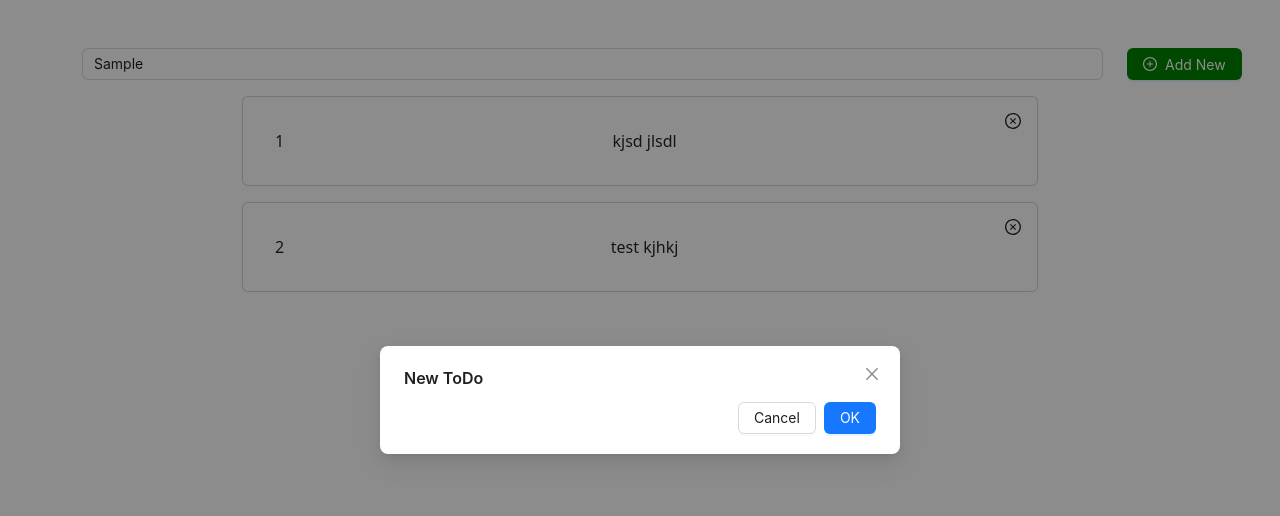
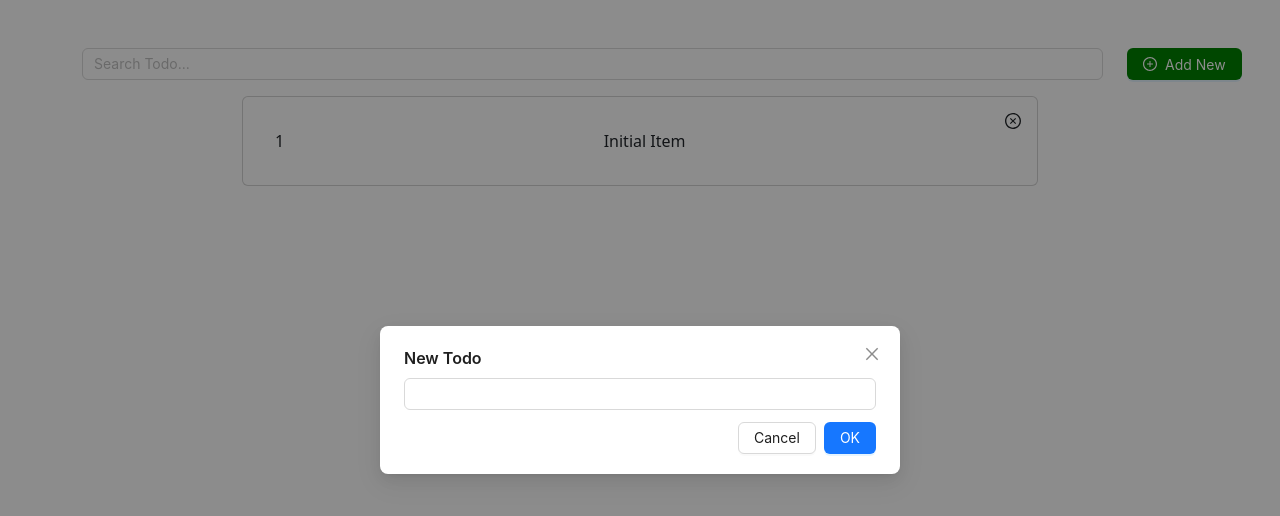
Before and after one commit to charith9422/todo-app, a React (Create React App) app: page / in a window 1280 px wide. Both pictures are taken after typing "Sample" into the empty fields and a click on the button "Add New". Shown: the top 516 px of the page. Built offline with nearby package versions, Linux system fonts and the light colour scheme.

Commit message:
develop: add new todo

```diff
--- a/src/components/atoms/Input/index.tsx
+++ b/src/components/atoms/Input/index.tsx
@@ -1,13 +1,15 @@
 import { Input as AntInput } from "antd";
 export interface IInputProps {
 	placeholder?: string;
-	onchange: (v: string) => void;
+	onChange: (v: string) => void;
+	value: string;
 }
-const Input: React.FC<IInputProps> = ({ placeholder, onchange }) => {
+const Input: React.FC<IInputProps> = ({ placeholder, onChange, value }) => {
 	return (
 		<AntInput
 			placeholder={placeholder}
-			onChange={(event) => onchange(event.target.value)}
+			value={value}
+			onChange={(event) => onChange(event.target.value)}
 		/>
 	);
 };
--- a/src/components/molecules/CardItem/index.tsx
+++ b/src/components/molecules/CardItem/index.tsx
@@ -3,7 +3,7 @@ import "./CardItem.scss";
 import { CloseCircleOutlined } from "@ant-design/icons";
 
 export interface ICardItemProps {
-	id: string;
+	id: number;
 	title: string;
 	actionStatus?: React.ReactNode;
 }
--- a/src/components/molecules/Modal/index.tsx
+++ b/src/components/molecules/Modal/index.tsx
@@ -5,19 +5,21 @@ export interface IModalProps {
 	modalOpen: boolean;
 	setModalOpen: (val: boolean) => void;
 	title: string;
+	handleOk: () => void;
 }
 const Modal: React.FC<React.PropsWithChildren<IModalProps>> = ({
 	children,
 	modalOpen,
 	title,
 	setModalOpen,
+	handleOk,
 }) => {
 	return (
 		<AntModal
 			title={title}
 			centered
 			open={modalOpen}
-			onOk={() => setModalOpen(!modalOpen)}
+			onOk={handleOk}
 			onCancel={() => setModalOpen(!modalOpen)}
 		>
 			{children}
--- /dev/null
+++ b/src/components/organisms/NewTodo/index.tsx
@@ -0,0 +1,29 @@
+import Input from "../../atoms/Input";
+import Modal from "../../molecules/Modal";
+
+export interface INewTodoProps {
+	showModal: boolean;
+	setShowModal: (val: boolean) => void;
+	onChangeInput: (val: string) => void;
+	handleOk: () => void;
+	inputValue: string;
+}
+const NewTodo: React.FC<INewTodoProps> = ({
+	showModal,
+	inputValue,
+	setShowModal,
+	onChangeInput,
+	handleOk,
+}) => {
+	return (
+		<Modal
+			handleOk={handleOk}
+			title="New Todo"
+			modalOpen={showModal}
+			setModalOpen={setShowModal}
+			children={<Input onChange={onChangeInput} value={inputValue} />}
+		/>
+	);
+};
+
+export default NewTodo;
--- a/src/components/templates/Home/index.tsx
+++ b/src/components/templates/Home/index.tsx
@@ -5,19 +5,42 @@ import { PlusCircleOutlined } from "@ant-design/icons";
 import CardItemsList from "../../organisms/CardList";
 import "./Home.scss";
 import React from "react";
-import Modal from "../../molecules/Modal";
+import NewTodo from "../../organisms/NewTodo";
+import { INITIAL_TODO_LIST } from "../../../shared/utils";
 
 export interface IHomeProps {
 	onChangeSearch: (v: string) => void;
 }
+export interface ITodo {
+	id: number;
+	title: string;
+	actionStatus: any;
+}
 const Home: React.FC<IHomeProps> = ({ onChangeSearch }) => {
 	const [showModal, setShowModal] = React.useState(false);
+	const [todoList, setTodoList] = React.useState<ITodo[]>(INITIAL_TODO_LIST);
+
+	const [todoName, setTodoName] = React.useState<string>("");
+
+	const handleAddNewTodo = () => {
+		if (todoName) {
+			setTodoList((todoList) => [
+				...todoList,
+				{ actionStatus: "", id: todoList.length + 1, title: todoName },
+			]);
+			setTodoName("");
+		}
+	};
 	return (
 		<>
 			<Container className="home__wrapper">
 				<Row>
 					<Col lg="11">
-						<Input onchange={onChangeSearch} placeholder="Search Todo..." />
+						<Input
+							onChange={onChangeSearch}
+							placeholder="Search Todo..."
+							value=""
+						/>
 					</Col>
 					<Col lg="1">
 						<Button
@@ -27,7 +50,6 @@ const Home: React.FC<IHomeProps> = ({ onChangeSearch }) => {
 							type="primary"
 							size="middle"
 							onClick={() => {
-								console.log("d");
 								setShowModal((showModal) => !showModal);
 							}}
 						/>
@@ -39,27 +61,18 @@ const Home: React.FC<IHomeProps> = ({ onChangeSearch }) => {
 							onClose={(id) => {
 								console.log(id);
 							}}
-							data={[
-								{
-									id: "1",
-									title: "kjsd jlsdl",
-									actionStatus: "",
-								},
-								{
-									id: "2",
-									title: "test kjhkj",
-									actionStatus: "",
-								},
-							]}
+							data={todoList}
 						/>
 					</Col>
 				</Row>
 			</Container>
 			{showModal && (
-				<Modal
-					title="New ToDo"
-					modalOpen={showModal}
-					setModalOpen={setShowModal}
+				<NewTodo
+					showModal={showModal}
+					setShowModal={setShowModal}
+					onChangeInput={(name) => setTodoName(name)}
+					handleOk={handleAddNewTodo}
+					inputValue={todoName}
 				/>
 			)}
 		</>
--- /dev/null
+++ b/src/shared/utils/index.ts
@@ -0,0 +1 @@
+export * from "./initialStates";
--- /dev/null
+++ b/src/shared/utils/initialStates.ts
@@ -0,0 +1,7 @@
+export const INITIAL_TODO_LIST = [
+	{
+		id: 1,
+		title: "Initial Item",
+		actionStatus: "",
+	},
+];
```
